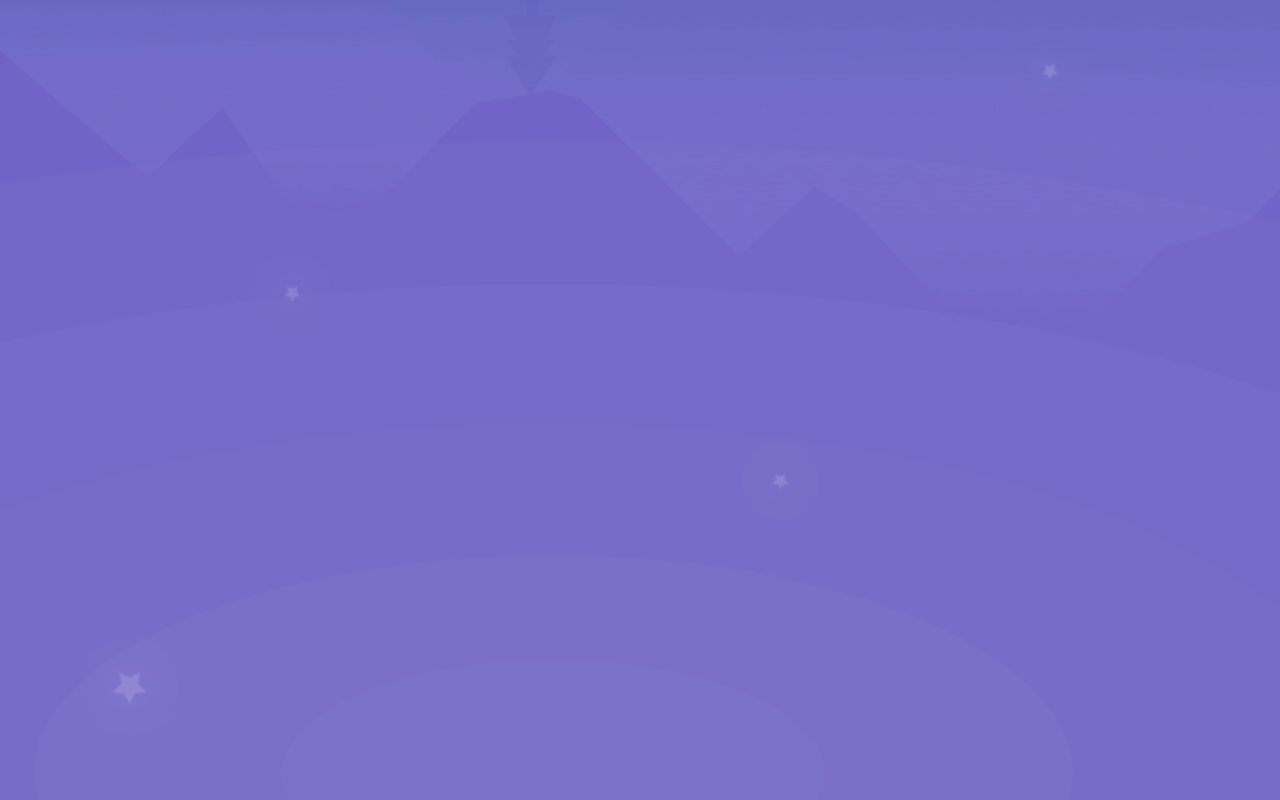
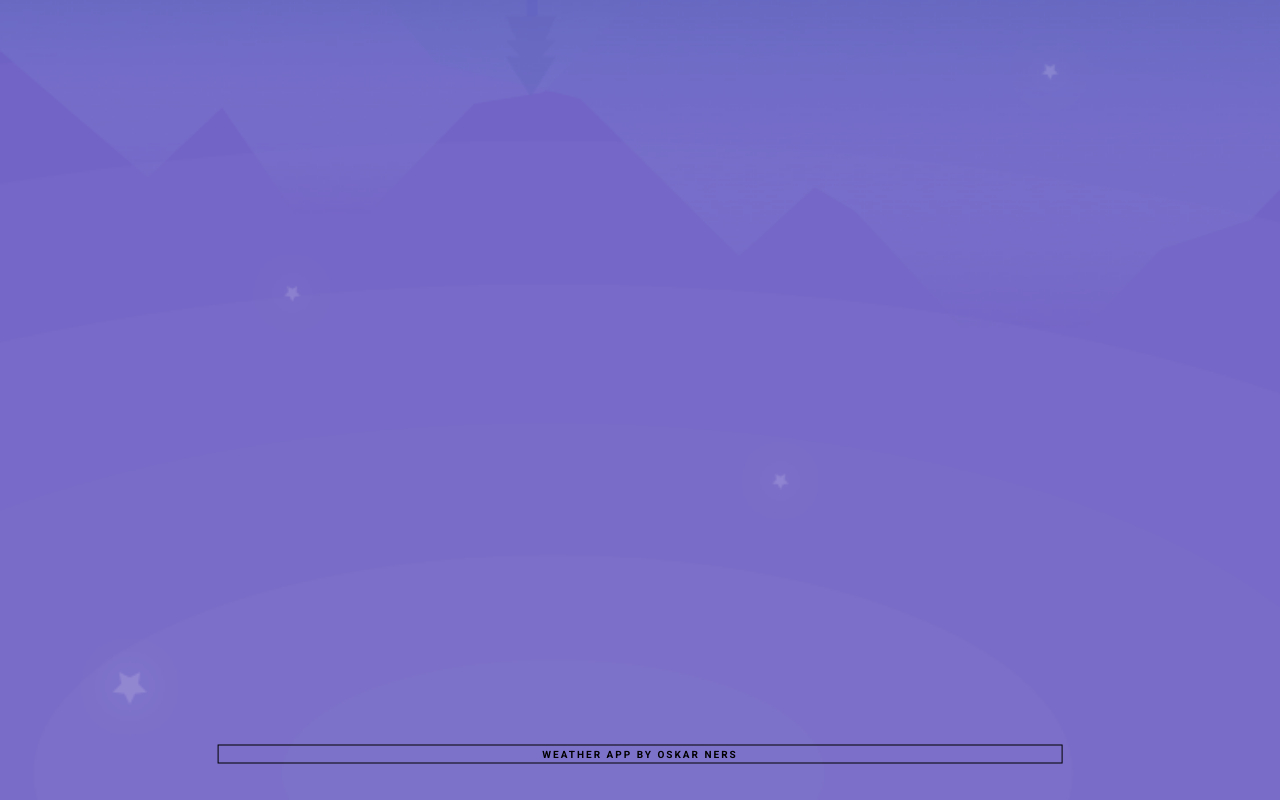
Before and after one commit to Oskiwariat/Weather-App, a React (Create React App) app: page / in a window 1280 px wide. Shown: the part 1477-2277 px from the top of the page. Built offline with nearby package versions, Linux system fonts and the light colour scheme; the HTML template or start-up script is replaced by a standard one.

Commit message:
add footer and style the footer

```diff
--- /dev/null
+++ b/src/components/Footer.js
@@ -0,0 +1,13 @@
+import React from "react";
+
+const Footer = () => {
+  return (
+    <>
+      <div className="footer">
+        <h1 className="footer-title">Weather App by Oskar Ners</h1>
+      </div>
+    </>
+  );
+};
+
+export default Footer;
--- a/src/components/Weather.js
+++ b/src/components/Weather.js
@@ -2,6 +2,7 @@ import React from "react";
 
 import Form from "./Form";
 import View from "./View";
+import Footer from "./Footer";
 
 import afternoon from "../images/after_noon.png";
 import night from "../images/night.png";
@@ -85,6 +86,7 @@ class Weather extends React.Component {
             weatherdescription={weatherdescription}
             weather={weather}
           />
+          <Footer />
         </div>
       </>
     );
--- /dev/null
+++ b/src/sass/_footer.scss
@@ -0,0 +1,15 @@
+.footer {
+  position: absolute;
+  top: 98%;
+  left: 50%;
+  transform: translate(-50%, -50%);
+  width: 66%;
+  border: 1px solid black;
+  &-title {
+    font-size: 10px;
+    padding: 3px;
+    color: black;
+    text-transform: uppercase;
+    letter-spacing: 2px;
+  }
+}
--- a/src/sass/main.scss
+++ b/src/sass/main.scss
@@ -5,3 +5,4 @@
 @import "weather";
 @import "form";
 @import "view";
+@import "footer";
```
